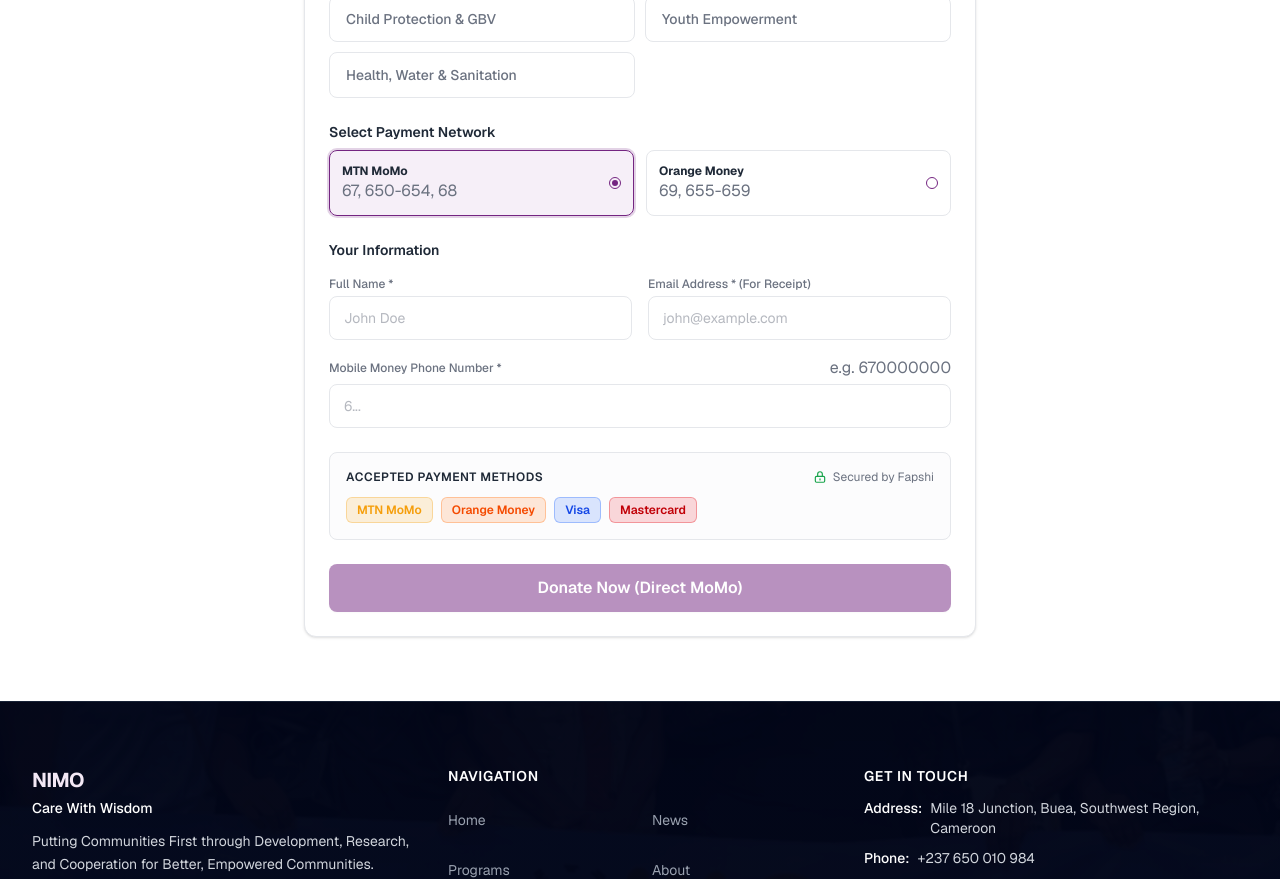
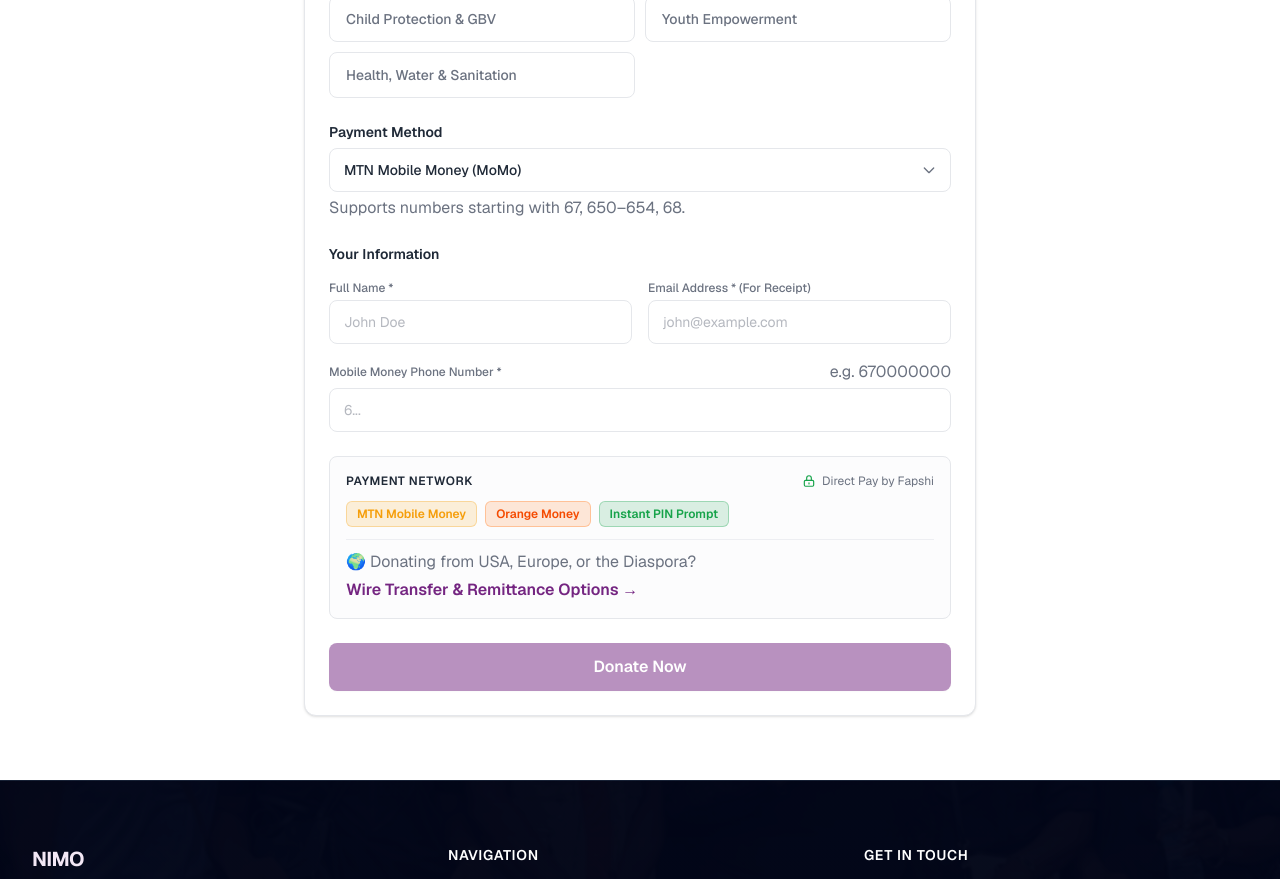
Before and after one commit to Akumah98/NIMO, a Next.js app: page /donate in a window 1280 px wide. Shown: the part 620-1499 px from the top of the page. Built offline with nearby package versions, Linux system fonts and the light colour scheme.

Commit message:
feat: convert payment method selector to dropdown and clean donate button label

```diff
--- a/src/components/donate/DonateForm.tsx
+++ b/src/components/donate/DonateForm.tsx
@@ -80,7 +80,7 @@ export default function DonateForm() {
               </>
             ) : (
               <span>
-                Donate {form.numericAmount > 0 ? `${form.numericAmount.toLocaleString()} XAF` : "Now"} (Direct MoMo)
+                Donate {form.numericAmount > 0 ? `${form.numericAmount.toLocaleString()} XAF` : "Now"}
               </span>
             )}
           </button>
--- a/src/components/donate/DonateOperatorSelector.tsx
+++ b/src/components/donate/DonateOperatorSelector.tsx
@@ -8,46 +8,30 @@ interface DonateOperatorSelectorProps {
 export function DonateOperatorSelector({ selected, onSelect }: DonateOperatorSelectorProps) {
   return (
     <div>
-      <label className="block text-sm font-semibold text-text mb-2">
-        Select Payment Network
+      <label htmlFor="payment-method-select" className="block text-sm font-semibold text-text mb-1.5">
+        Payment Method
       </label>
-      <div className="grid grid-cols-2 gap-3">
-        <button
-          type="button"
-          onClick={() => onSelect("mobile money")}
-          className={`min-h-11 rounded-lg border p-3 text-left transition-all flex items-center justify-between ${
-            selected === "mobile money"
-              ? "border-primary bg-primary-light/70 ring-2 ring-primary/20"
-              : "border-border bg-bg hover:border-primary/50"
-          }`}
+      <div className="relative">
+        <select
+          id="payment-method-select"
+          value={selected}
+          onChange={(e) => onSelect(e.target.value as "mobile money" | "orange money")}
+          className="min-h-11 w-full appearance-none rounded-lg border border-border bg-bg px-3.5 py-2.5 pr-10 text-sm font-medium text-text transition-colors focus:border-primary focus:outline-hidden focus:ring-2 focus:ring-primary/20"
         >
-          <div>
-            <p className="text-xs font-bold text-text">MTN MoMo</p>
-            <p className="text-2xs text-text-light">67, 650-654, 68</p>
-          </div>
-          <span className="h-3 w-3 rounded-full border border-primary flex items-center justify-center">
-            {selected === "mobile money" && <span className="h-1.5 w-1.5 rounded-full bg-primary" />}
-          </span>
-        </button>
-
-        <button
-          type="button"
-          onClick={() => onSelect("orange money")}
-          className={`min-h-11 rounded-lg border p-3 text-left transition-all flex items-center justify-between ${
-            selected === "orange money"
-              ? "border-primary bg-primary-light/70 ring-2 ring-primary/20"
-              : "border-border bg-bg hover:border-primary/50"
-          }`}
-        >
-          <div>
-            <p className="text-xs font-bold text-text">Orange Money</p>
-            <p className="text-2xs text-text-light">69, 655-659</p>
-          </div>
-          <span className="h-3 w-3 rounded-full border border-primary flex items-center justify-center">
-            {selected === "orange money" && <span className="h-1.5 w-1.5 rounded-full bg-primary" />}
-          </span>
-        </button>
+          <option value="mobile money">MTN Mobile Money (MoMo)</option>
+          <option value="orange money">Orange Money</option>
+        </select>
+        <div className="pointer-events-none absolute inset-y-0 right-0 flex items-center pr-3.5 text-text-light">
+          <svg className="h-4 w-4" fill="none" viewBox="0 0 24 24" stroke="currentColor">
+            <path strokeLinecap="round" strokeLinejoin="round" strokeWidth={2} d="M19 9l-7 7-7-7" />
+          </svg>
+        </div>
       </div>
+      <p className="mt-1 text-2xs text-text-light">
+        {selected === "mobile money"
+          ? "Supports numbers starting with 67, 650–654, 68."
+          : "Supports numbers starting with 69, 655–659."}
+      </p>
     </div>
   );
 }
--- a/src/components/donate/DonatePaymentBadges.tsx
+++ b/src/components/donate/DonatePaymentBadges.tsx
@@ -1,24 +1,25 @@
 "use client";
 
+import Link from "next/link";
+
 const PAYMENT_METHODS = [
-  { name: "MTN MoMo", badge: "bg-accent/15 text-accent border-accent/30" },
+  { name: "MTN Mobile Money", badge: "bg-accent/15 text-accent border-accent/30" },
   { name: "Orange Money", badge: "bg-orange-500/15 text-orange-600 border-orange-500/30" },
-  { name: "Visa", badge: "bg-blue-600/15 text-blue-700 border-blue-600/30" },
-  { name: "Mastercard", badge: "bg-red-600/15 text-red-700 border-red-600/30" },
+  { name: "Instant PIN Prompt", badge: "bg-secondary/15 text-secondary border-secondary/30" },
 ];
 
 export function DonatePaymentBadges() {
   return (
-    <div className="rounded-lg border border-border bg-bg-alt/50 p-4">
-      <div className="flex items-center justify-between flex-wrap gap-2 mb-3">
+    <div className="rounded-lg border border-border bg-bg-alt/50 p-4 space-y-3">
+      <div className="flex items-center justify-between flex-wrap gap-2">
         <span className="text-xs font-semibold text-text uppercase tracking-wider">
-          Accepted Payment Methods
+          Payment Network
         </span>
         <div className="flex items-center gap-1.5 text-xs text-text-light">
           <svg className="w-3.5 h-3.5 text-secondary" fill="none" viewBox="0 0 24 24" stroke="currentColor">
             <path strokeLinecap="round" strokeLinejoin="round" strokeWidth={2} d="M12 15v2m-6 4h12a2 2 0 002-2v-6a2 2 0 00-2-2H6a2 2 0 00-2 2v6a2 2 0 002 2zm10-10V7a4 4 0 00-8 0v4h8z" />
           </svg>
-          <span>Secured by Fapshi</span>
+          <span>Direct Pay by Fapshi</span>
         </div>
       </div>
 
@@ -32,6 +33,13 @@ export function DonatePaymentBadges() {
           </span>
         ))}
       </div>
+
+      <div className="border-t border-border/60 pt-2.5 text-2xs text-text-light flex items-center justify-between flex-wrap gap-1">
+        <span>🌍 Donating from USA, Europe, or the Diaspora?</span>
+        <Link href="/contact" className="font-semibold text-primary hover:underline">
+          Wire Transfer & Remittance Options →
+        </Link>
+      </div>
     </div>
   );
 }
```
